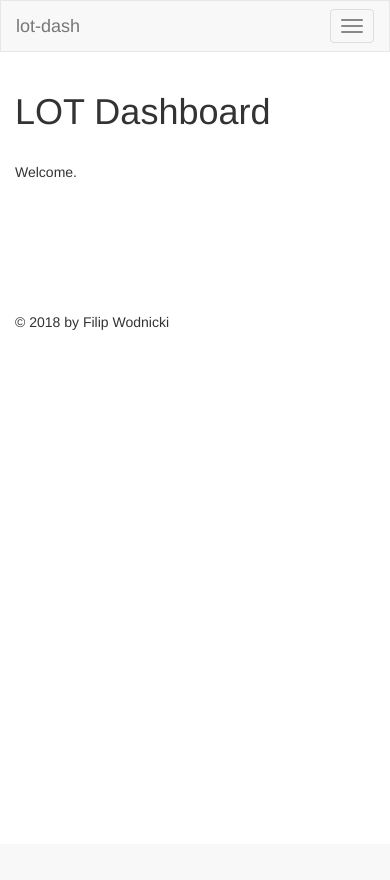
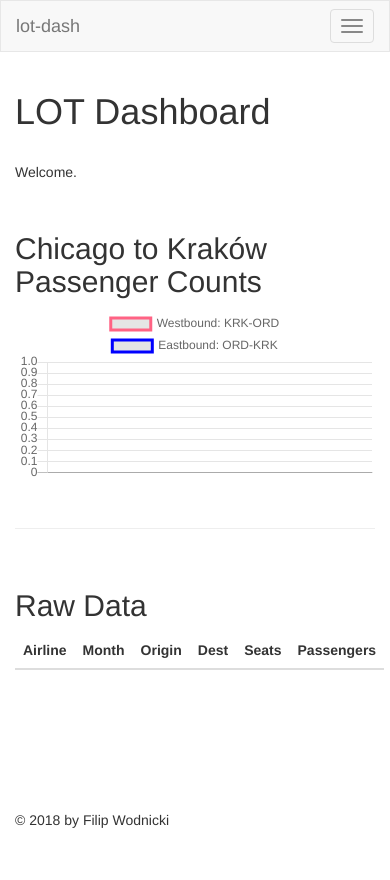
Before and after one commit to filipwodnicki/lot-dash, a Flask app: page /index in a window 390 px wide. Before the commit the page ends 330 px from the top, so only its background shows below. Run offline with Flask 2, Linux system fonts and the light colour scheme; tables that the repository leaves empty hold one stand-in row (values such as "Sample post"); lists and menus that the app fills with data are empty; some libraries are stand-ins or nearby versions.

Commit message:
added chart

```diff
--- a/app/routes.py
+++ b/app/routes.py
@@ -1,7 +1,26 @@
-from flask import render_template
+from flask import render_template, jsonify
 from app import app
+from app.models import Record
+from app.models import Record as R
 
 @app.route('/')
 @app.route('/index')
 def index():
-	return render_template('index.html')
+	# result = R.query.with_entities(R.unique_carrier, R.month, R.origin, R.dest, R.seats, R.passengers).filter((R.origin == "KRK")|(R.dest == "KRK")).order_by(R.origin).all()
+	result = R.query.with_entities(R.unique_carrier, R.month, R.origin, R.dest, R.seats, R.passengers).filter((Record.origin == "KRK")|(Record.dest == "KRK")).order_by(R.origin).all()
+	west_labels = Record.query.with_entities(Record.month).filter(Record.origin == "KRK").all()#returns tuple like: [(1,), (2,)]
+	west_values = Record.query.with_entities(Record.passengers).filter(Record.origin == "KRK").all()
+	east_values = Record.query.with_entities(Record.passengers).filter((Record.origin == "ORD"),(Record.dest == "KRK")).all()
+	return render_template('index.html', data=result, west_labels=west_labels, west_values=west_values, east_values=east_values)
+
+@app.route('/chart')
+def chart():
+	west_labels = Record.query.with_entities(Record.month).filter(Record.origin == "KRK").all()#returns tuple like: [(1,), (2,)]
+	west_values = Record.query.with_entities(Record.passengers).filter(Record.origin == "KRK").all()
+	east_values = Record.query.with_entities(Record.passengers).filter((Record.origin == "ORD"),(Record.dest == "KRK")).all()
+	return render_template('chart.html', west_labels=west_labels, west_values=west_values, east_values=east_values)
+
+# @app.route('/data')
+# def data():
+# 	result = R.query.with_entities(R.unique_carrier, R.month, R.origin, R.dest, R.seats, R.passengers).filter((R.origin == "KRK")|(R.dest == "KRK")).order_by(R.origin).all()
+# 	return( jsonify(result ) )
--- a/app/templates/index.html
+++ b/app/templates/index.html
@@ -9,4 +9,81 @@
             <p>Welcome.</p>
         </div>
     </div>
+    <br>
+
+    <div class = "row">
+        <div class="col-md-7">
+            <h2>Chicago to Kraków Passenger Counts</h2>
+            <canvas id="myChart"></canvas>
+        </div>
+    </div>
+    <br>
+    <hr>
+    <br>
+    <div class = "row">
+        <div class="col-md-7">
+        <h2>Raw Data</h2>
+        <table class="table">
+          	<thead>
+                <tr>
+                	<th scope="col">Airline</th>
+                	<th scope="col">Month</th>
+                	<th scope="col">Origin</th>
+                	<th scope="col">Dest</th>
+            		<th scope="col">Seats</th>
+            		<th scope="col">Passengers</th>
+                </tr>
+          	</thead>
+          	<tbody>
+              	{% for item in data %}
+                <tr>
+                	<td>{{ item[0] }}</td>
+                	<td>{{ item[1] }}</td>
+                	<td>{{ item[2] }}</td>
+                	<td>{{ item[3] }}</td>
+                	<td>{{ item[4] }}</td>
+                	<td>{{ item[5] }}</td>
+                </tr>
+            	{% endfor %}
+          </tbody>
+        </table>
+        </div>
+    </div>
+
 {% endblock %}
+
+{%block app_scripts %}
+    <script src="https://cdnjs.cloudflare.com/ajax/libs/Chart.js/2.4.0/Chart.min.js"></script>
+    <script>
+        var ctx = document.getElementById('myChart').getContext('2d');
+        var chart = new Chart(ctx, {
+        // The type of chart we want to create
+        type: 'line',
+
+    // The data for our dataset
+        data: {
+            labels: [{% for item in west_labels %}
+                  "{{ item[0] }}", //tuple handling
+              {% endfor %}],
+            datasets: [
+            {   label: "Westbound: KRK-ORD",
+                // backgroundColor: 'rgb(255, 99, 132)',
+                borderColor: 'rgb(255, 99, 132)',
+                data: [{% for item in west_values %}
+                      {{ item[0] }},
+                    {% endfor %}],
+            },{
+                label: "Eastbound: ORD-KRK",
+                // backgroundColor: 'cyan',
+                borderColor: 'blue',
+                data: [{% for item in east_values %}
+                      {{ item[0] }},
+                    {% endfor %}],
+            }]
+        },
+
+    // Configuration options go here
+        options: {}
+    });
+    </script>
+{% endblock %}
```
Also changed, not shown: app/templates/chart.html (added, +46 -0 lines).
